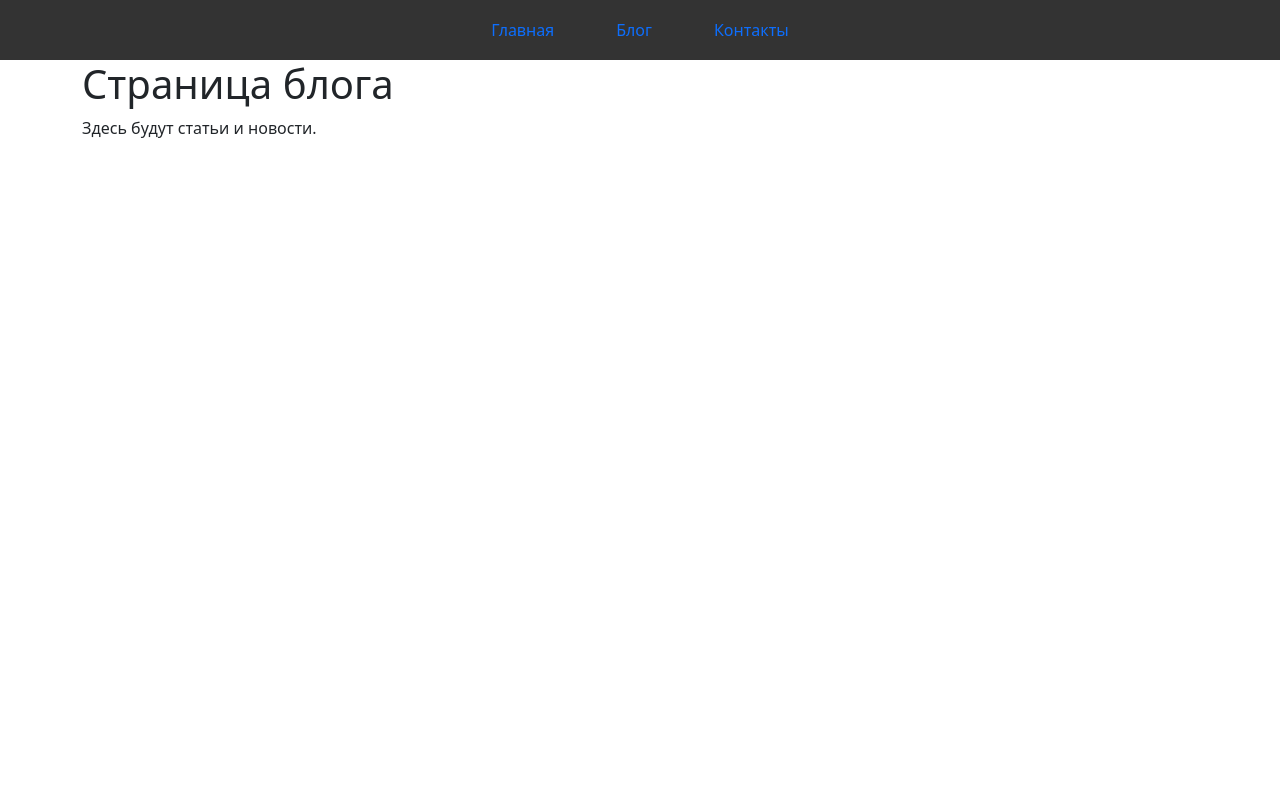
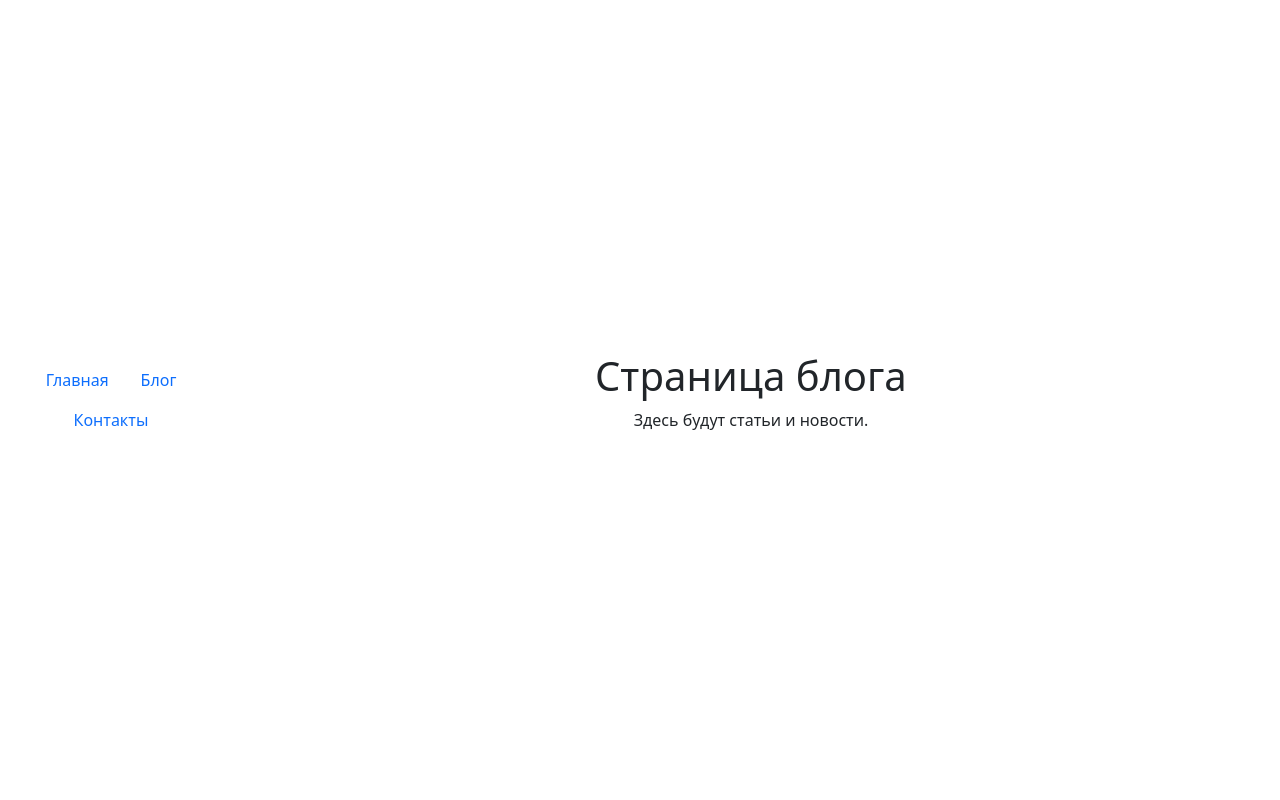
Before and after one commit to Xyxas37/zerocoder-first, a Flask app: template templates/blog.html in a window 1280 px wide. Run offline with Flask 3, Linux system fonts and the light colour scheme; the template is opened without the code that fills it, so the values that code supplies are empty.

Commit message:
dz40a
dz40a

```diff
--- a/DZ40.py
+++ b/DZ40.py
@@ -1,10 +1,12 @@
 from flask import Flask, render_template
+from datetime import datetime
 
 app = Flask(__name__)
 
 @app.route("/")
 def index():
-    return render_template("index.html")
+    current_time = datetime.now().strftime("%d %B %Y, %H:%M:%S")
+    return render_template("index.html", current_time=current_time)
 
 @app.route("/blog")
 def blog():
--- a/static/css/style.css
+++ b/static/css/style.css
@@ -4,29 +4,24 @@ body {
     margin: 0;
     padding: 0;
     background-color: #f4f4f4;
+    display: flex;
+    justify-content: center;
+    align-items: center;
+    height: 100vh;
 }
 
-header {
-    background-color: #333;
-    padding: 10px;
-}
-
-nav ul {
-    list-style: none;
-    padding: 0;
-}
-
-nav ul li {
-    display: inline;
-    margin: 0 15px;
-}
-
-nav ul li a {
-    text-decoration: none;
-    color: white;
-    font-weight: bold;
+.container {
+    text-align: center;
 }
 
 h1 {
+    font-size: 24px;
     color: #333;
 }
+
+.datetime {
+    font-size: 40px;
+    color: green;
+    font-weight: bold;
+    margin-top: 10px;
+}
```
Also changed, not shown: templates/index.html (+7 -0 lines).
